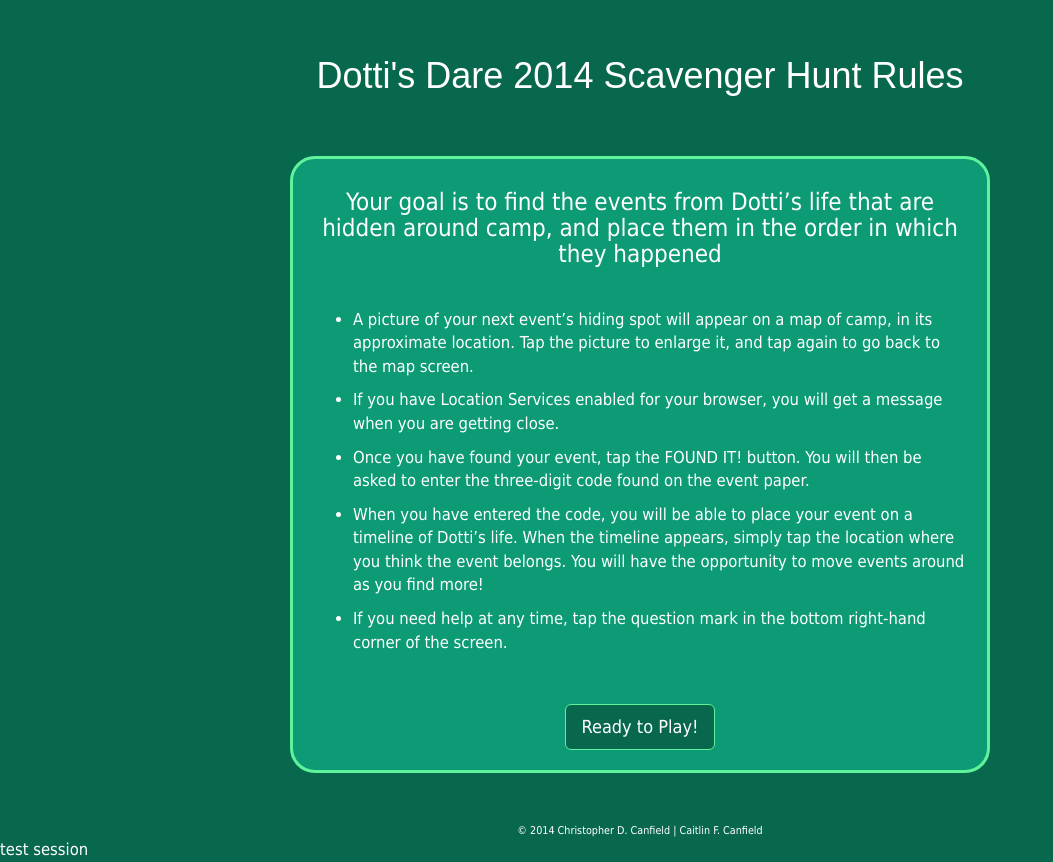
After one commit to ChristopherCanfield/DottisDare2014, a PHP site: page /rules.php in a window 1280 px wide. The commit adds this page. Shown: the whole page, without its empty margins (0-1053 px from the left). Run offline with PHP 8.4, Linux system fonts and the light colour scheme.

Commit message:
Added rules page; Many updates to css file

```diff
--- a/DottisDare/css/dottisdare.css
+++ b/DottisDare/css/dottisdare.css
@@ -9,7 +9,7 @@ h1.title {
 	color: #ffffff;
 	text-align: center;
 	font-family: Arial, Tahoma, Helvetica, sans-serif;
-	padding-top: 2em;
+	padding-top: 1em;
 }
 
 @media (max-width: 500px) {
@@ -26,6 +26,12 @@ h4 {
 	margin-top: 0;
 }
 
+body {
+	font-family: Tahoma, Helvetica, sans-serif;
+	font-size: 1.65em;
+	color: #ffffff;
+}
+
 form {
 	background-color: #0C9B74;
 
@@ -33,12 +39,46 @@ form {
 	margin-right: auto;
 	margin-top: 50px;
 	margin-bottom: 50px;
-	width: 450px;
 
 	border: 3px solid;
 	border-color: #5FF39B;
 	border-radius: 25px;
 	padding: 40px;
+}
+
+button.dottisdare {
+	background-color: #08684E;
+	border-color: #5FF39B;
+}
+
+button.dottisdare:hover,
+button.dottisdare:focus {
+	color: #08684E;
+	background-color: #5FF39B;
+	border-color: #08684E;
+}
+
+li {
+	color: #ffffff;
+	padding-bottom: 10px;
+}
+
+div.centered {
+	text-align: center;
+}
+
+footer {
+	font-size: 0.65em;
+	text-align: center;
+}
+
+
+/******************/
+/** Sign-in page **/
+/******************/
+
+form.signinform {
+	width: 450px;
 }
 
 .signinform > input {
@@ -60,13 +100,36 @@ form {
 
 .signinform > button {
 	margin-left: 59px;
-	background-color: #08684E;
-	border-color: #5FF39B;
 }
 
-.signinform > button:hover,
-.signinform > button:focus {
-	color: #08684E;
-	background-color: #5FF39B;
-	border-color: #08684E;
+
+/******************/
+/** Rules page **/
+/******************/
+
+div.rules {
+	background-color: #0C9B74;
+
+	margin-left: auto;
+	margin-right: auto;
+	margin-top: 50px;
+	margin-bottom: 50px;
+
+	border: 3px solid;
+	border-color: #5FF39B;
+	border-radius: 25px;
+	padding: 20px;
+
+	min-width: 500px;
+	max-width: 700px;
 }
+
+h3.rules {
+    margin-top: 10px;
+    margin-bottom: 40px;
+    text-align: center;
+}
+
+button.rules {
+	margin-top: 30px;
+}
--- /dev/null
+++ b/DottisDare/rules.php
@@ -0,0 +1,84 @@
+<?php
+	require_once('server/session.php');
+?>
+
+<!DOCTYPE html>
+<html lang="en">
+  <head>
+    <meta charset="utf-8">
+    <meta http-equiv="X-UA-Compatible" content="IE=edge">
+
+    <meta name="viewport" content="width=device-width initial-scale=0.75">
+    <meta name="description" content="Dotti's Dare 2014 scavenger hunt rules" />
+	<meta name="author" content="Christopher D. Canfield" />
+
+    <title>Dotti's Dare - Rules</title>
+
+    <!-- css -->
+    <link href="lib/bootstrap/css/bootstrap.css" rel="stylesheet">
+    <link href="css/dottisdare.css" rel="stylesheet">
+
+    <!-- HTML5 Shim and Respond.js IE8 support of HTML5 elements and media queries -->
+    <!-- WARNING: Respond.js doesn't work if you view the page via file:// -->
+    <!--[if lt IE 9]>
+      <script src="https://oss.maxcdn.com/libs/html5shiv/3.7.0/html5shiv.js"></script>
+      <script src="https://oss.maxcdn.com/libs/respond.js/1.4.2/respond.min.js"></script>
+    <![endif]-->
+  </head>
+  <body>
+    <h1 class="title">
+    	Dotti's Dare 2014 Scavenger Hunt Rules
+    </h1>
+
+    <div class="container">
+  		<div class="rules">
+  			<h3 class="rules">
+      			Your goal is to find the events from Dotti’s life that are hidden around camp,
+      			and place them in the order in which they happened
+      		</h3>
+
+	  		<ul>
+	      		<li>
+	      			A picture of your next event’s hiding spot will appear on a map of camp, in its approximate location.
+	      			Tap the picture to enlarge it, and tap again to go back to the map screen.
+				</li>
+	      		<li>
+	      			If you have Location Services enabled for your browser,
+	      			you will get a message when you are getting close.
+	      		</li>
+	      		<li>
+	      			Once you have found your event, tap the FOUND IT! button.
+	      			You will then be asked to enter the three-digit code found on the event paper.
+	      		</li>
+	      		<li>
+	      			When you have entered the code, you will be able to place your event on a timeline of Dotti’s life.
+	      			When the timeline appears, simply tap the location where you think the event belongs.
+	      			You will have the opportunity to move events around as you find more!
+	      		</li>
+	      		<li>
+	      			If you need help at any time, tap the question mark in the bottom right-hand corner of the screen.
+	      		</li>
+	      	</ul>
+
+	      	<div class="centered">
+		      	<button class="btn btn-lg btn-primary dottisdare rules" type="submit">Ready to Play!</button>
+		    </div>
+	      </div>
+
+    </div> <!-- /container -->
+
+    <footer>
+    	&copy; 2014 Christopher D. Canfield | Caitlin F. Canfield
+    </footer>
+
+	<?php
+		echo $_SESSION['test'];
+	?>
+
+    <!-- jQuery -->
+    <script src="lib/jquery/jquery-1.11.1.min.js"></script>
+
+    <!-- Include all compiled plugins (below), or include individual files as needed -->
+    <script src="lib/bootstrap/js/bootstrap.min.js"></script>
+  </body>
+</html>
```
Also changed, not shown: DottisDare/index.php (+5 -2 lines).
